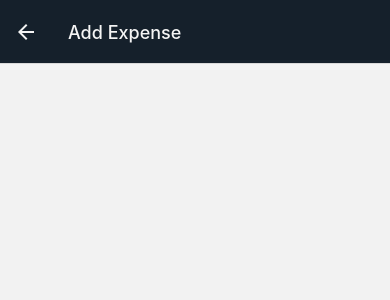
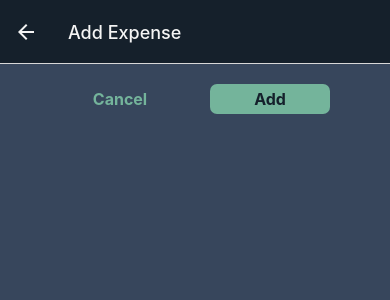
Before and after one commit to oliwierPosiakow/SpendWise, a React Native app: screen /ManageScreen in a window 390 px wide. Shown: the top 300 px of the page. Built offline with nearby package versions, Linux system fonts and the light colour scheme.

Commit message:
Created Button component

```diff
--- /dev/null
+++ b/UI/Button.jsx
@@ -0,0 +1,41 @@
+import React from 'react';
+import {View, Pressable, Text, StyleSheet} from "react-native";
+import {COLORS} from "../constants/COLORS";
+
+function Button({children, onPress, mode, style}) {
+    return (
+        <View style={style}>
+            <Pressable onPress={onPress} style={({pressed}) => pressed ? styles.pressed : ''} >
+                <View style={[styles.button, mode === 'flat' && styles.flat]}>
+                    <Text style={[styles.btnText, mode === 'flat' && styles.flatText]}>{children}</Text>
+                </View>
+            </Pressable>
+        </View>
+    );
+}
+
+export default Button;
+
+const styles = StyleSheet.create({
+    button:{
+        borderRadius: 7,
+        paddingVertical: 5,
+        paddingHorizontal: 10,
+        backgroundColor: COLORS.accent2,
+    },
+    flat:{
+        backgroundColor: 'transparent'
+    },
+    btnText:{
+        color: COLORS.primary,
+        fontWeight: 700,
+        fontSize: 16,
+        textAlign: "center"
+    },
+    flatText:{
+        color: COLORS.accent2,
+    },
+    pressed: {
+        opacity: 0.7,
+    }
+})
--- a/screens/ManageScreen.jsx
+++ b/screens/ManageScreen.jsx
@@ -1,5 +1,8 @@
 import React, {useEffect, useLayoutEffect} from 'react';
-import {Text} from "react-native";
+import {Text, View, StyleSheet} from "react-native";
+import IconButton from "../UI/IconButton";
+import {COLORS} from "../constants/COLORS";
+import Button from "../UI/Button";
 
 function ManageScreen({route, navigation}) {
 
@@ -12,9 +15,54 @@ function ManageScreen({route, navigation}) {
         })
     },[navigation, isEditing])
 
+    function deleteExpense() {
+        navigation.goBack()
+    }
+    function addExpense(){
+        navigation.goBack()
+    }
+    function cancelHandler(){
+        navigation.goBack()
+    }
+
     return (
-        <Text></Text>
+        <View style={styles.manageContainer}>
+            <View style={styles.buttonWrapper}>
+                <Button mode={'flat'} onPress={cancelHandler} style={styles.btn}>Cancel</Button>
+                <Button onPress={addExpense} style={styles.btn}>{isEditing ? 'Update' : 'Add'}</Button>
+            </View>
+            {isEditing && (
+                <View style={styles.deleteBtn}>
+                    <IconButton name={'trash'} color={COLORS.accent2} size={30} onPress={deleteExpense}/>
+                </View>
+            )}
+        </View>
     );
 }
 
 export default ManageScreen;
+
+const styles = StyleSheet.create({
+    manageContainer:{
+        backgroundColor: COLORS.background,
+        flex: 1,
+        padding: 10,
+    },
+    deleteBtn:{
+        paddingVertical: 10,
+        borderTopColor: COLORS.primary,
+        borderTopWidth: 5,
+        alignItems: "center"
+    },
+    buttonWrapper:{
+        alignItems: "center",
+        flexDirection: "row",
+        justifyContent: "center",
+        marginVertical: 10,
+        gap: 10,
+    },
+    btn:{
+        width: 120,
+        marginHorizontal: 10,
+    }
+})
```
